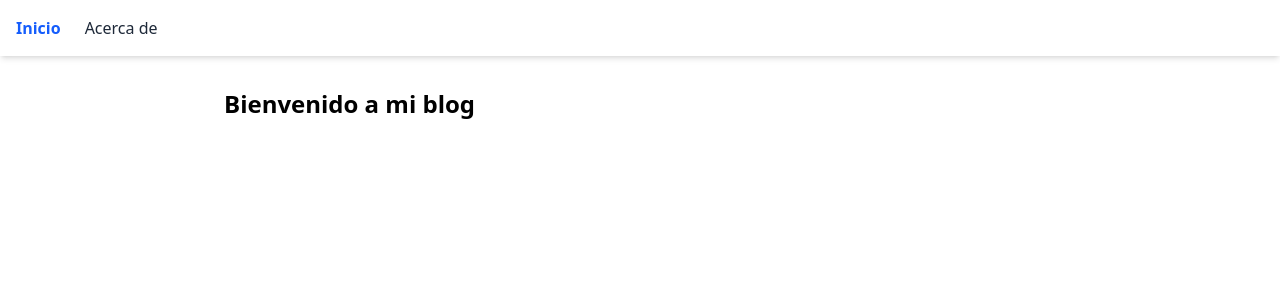
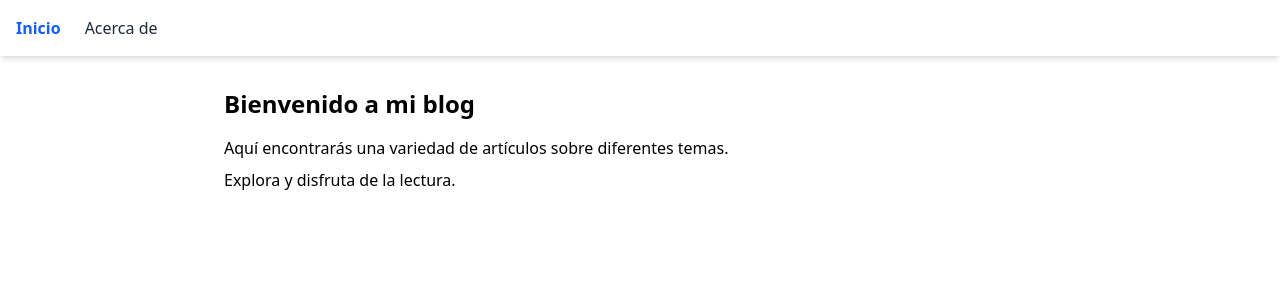
Before and after one commit to Juan17Informatico/blog-dev-notes, a React (Vite) app: page / in a window 1280 px wide. Shown: the top 300 px of the page. Built offline with nearby package versions, Linux system fonts and the light colour scheme.

Commit message:
feature add info into home

```diff
--- a/src/pages/HomePage.jsx
+++ b/src/pages/HomePage.jsx
@@ -2,7 +2,9 @@ export const HomePage = () => {
     return (
         <section className="p-4">
             <h1 className="text-2xl font-bold">Bienvenido a mi blog</h1>
-            {/* Aquí cargarás dinámicamente la lista de posts */}
+            {/* Utiliza el helper loadPosts para cargar las entradas aquí */}
+            <p className="mt-4">Aquí encontrarás una variedad de artículos sobre diferentes temas.</p>
+            <p className="mt-2">Explora y disfruta de la lectura.</p>
         </section>
     );
 };
```
